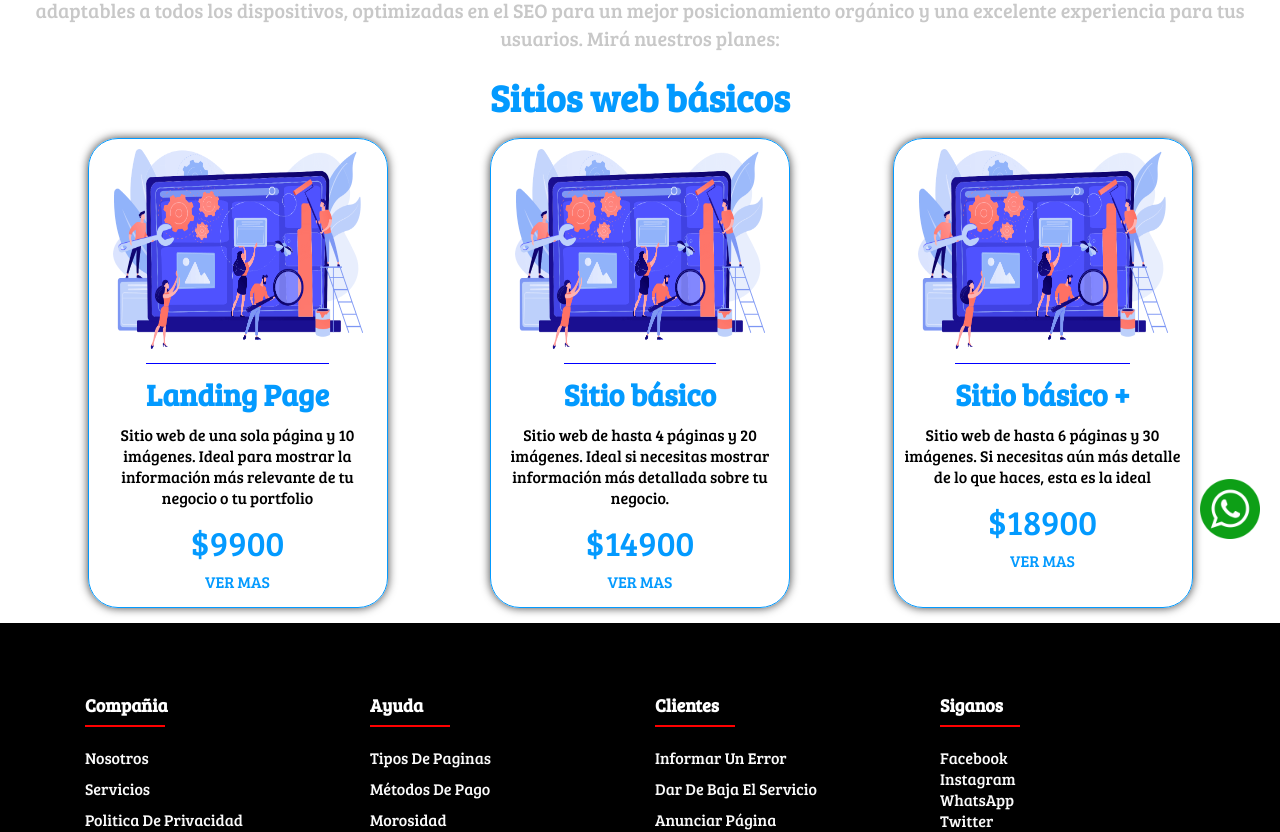
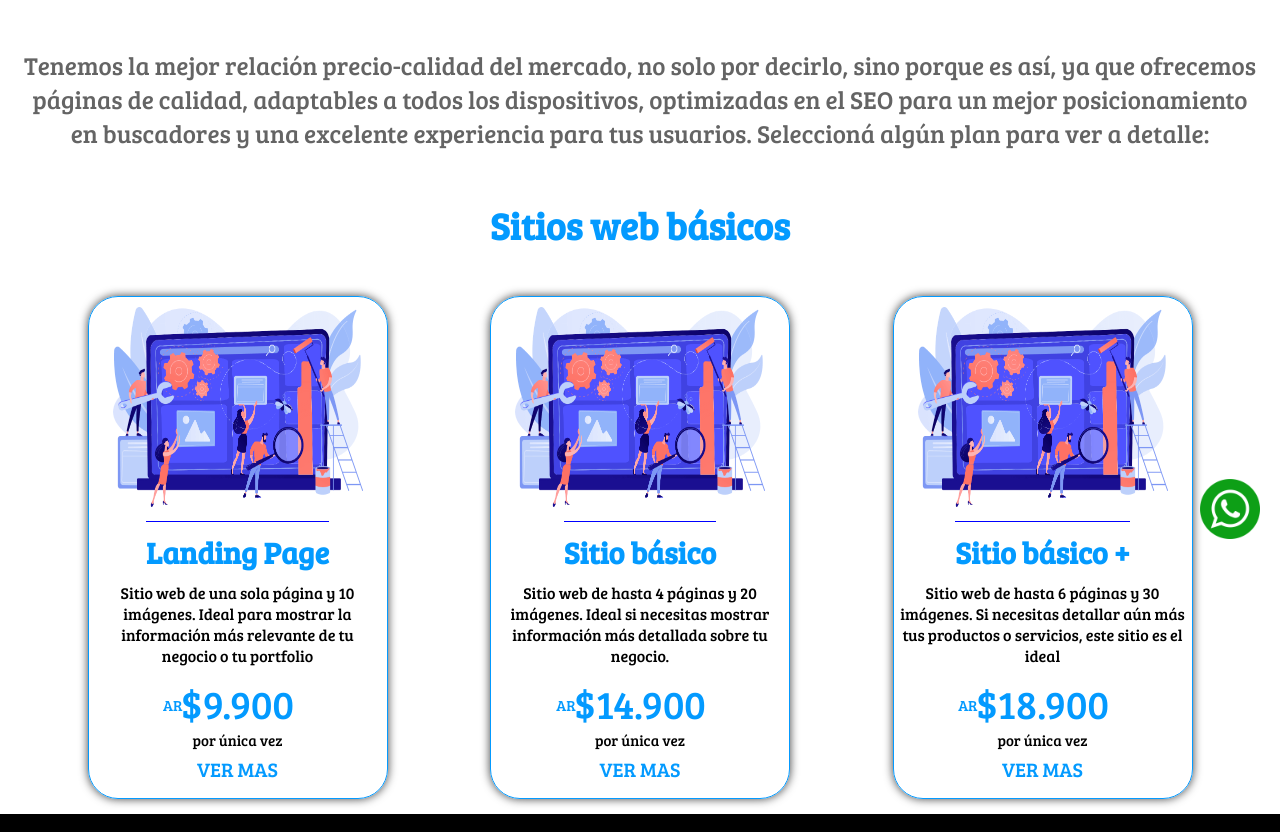
Before and after one commit to Davlop08/-creacion-pagina-web, a Next.js app: page /paginas in a window 1280 px wide. Shown: the part 237-1069 px from the top of the page. Built offline with nearby package versions, Linux system fonts and the light colour scheme.

Commit message:
se corrigió el error de Hydratation producido por agregar un Link dentro del ya existente, y se agregaron textos y mejoras de estilos

```diff
--- a/pages/paginas/index.jsx
+++ b/pages/paginas/index.jsx
@@ -16,7 +16,7 @@ export default function index() {
                         <h1 className={styles.entry_content_title}><strong>Páginas web en Argentina al mejor precio</strong></h1>
                         <p className={styles.entry_content_description}>Tenemos la mejor relación precio-calidad del mercado, no solo por decirlo, sino porque
                             es así, ya que ofrecemos páginas de calidad, adaptables a todos los dispositivos, optimizadas en
-                            el SEO para un mejor posicionamiento orgánico y una excelente experiencia para tus usuarios. Mirá nuestros planes:
+                            el SEO para un mejor posicionamiento en buscadores y una excelente experiencia para tus usuarios. Seleccioná algún plan para ver a detalle:
                         </p>
                     </div>
                 </section>
@@ -48,12 +48,12 @@ export default function index() {
                                         </div>
 
                                         <div className={styles.page_type_price}>
-                                            <span>$9900</span>
+                                            <span className={styles.aux_price}><span className={styles.aux_price_abreviation}>AR</span>$9.900</span>
+                                            <span className={styles.aux_price_info}>por única vez</span>
                                         </div>
 
-                                        <Link href="/paginas">
-                                            <a className={styles.pages_view_more}>VER MAS</a>
-                                        </Link>
+                                        <span className={styles.pages_view_more}>VER MAS</span>
+
                                     </div>
 
                                 </a>
@@ -81,12 +81,11 @@ export default function index() {
                                         </div>
 
                                         <div className={styles.page_type_price}>
-                                            <span>$14900</span>
+                                            <span className={styles.aux_price}><span className={styles.aux_price_abreviation}>AR</span>$14.900</span>
+                                            <span className={styles.aux_price_info}>por única vez</span>
                                         </div>
 
-                                        <Link href="/paginas">
-                                            <a className={styles.pages_view_more}>VER MAS</a>
-                                        </Link>
+                                        <span className={styles.pages_view_more}>VER MAS</span>
                                     </div>
 
                                 </a>
@@ -108,18 +107,18 @@ export default function index() {
                                         </div>
 
                                         <div className={styles.page_type_description}>
-                                            <p>Sitio web de hasta 6 páginas y 30 imágenes. Si necesitas aún más detalle de lo que haces, esta es la ideal
+                                            <p>Sitio web de hasta 6 páginas y 30 imágenes. Si necesitas detallar aún más tus productos o servicios,
+                                            este sitio es el ideal
 
                                             </p>
                                         </div>
 
                                         <div className={styles.page_type_price}>
-                                            <span>$18900</span>
+                                            <span className={styles.aux_price}><span className={styles.aux_price_abreviation}>AR</span>$18.900</span>
+                                            <span className={styles.aux_price_info}>por única vez</span>
                                         </div>
 
-                                        <Link href="/paginas">
-                                            <a className={styles.pages_view_more}>VER MAS</a>
-                                        </Link>
+                                        <span className={styles.pages_view_more}>VER MAS</span>
                                     </div>
 
                                 </a>
--- a/styles/pages.module.css
+++ b/styles/pages.module.css
@@ -19,12 +19,14 @@
     font-size: 3rem;
     color: var(--header_hover_color);
     font-weight: lighter;
-    padding-top: 20px;
+    margin-top: 50px;
+    margin-bottom: 50px;
+
 }
 
 .entry_content_description{
-    font-size: 20px;
-    color: rgb(200, 200, 200);
+    font-size: 25px;
+    color: var(--header_logo_color);
     padding-top: 20px;
 
 }
@@ -35,7 +37,7 @@
     }
 
     .entry_content_title{
-        font-size: 2rem;
+        font-size: 2.5rem;
     }
 }
 
@@ -50,9 +52,11 @@
     text-align: center;
     font-size: 2rem;
     color: var(--header_hover_color);
+    margin-bottom: 30px;
+    margin-top: 50px;
 }
 .basic_pages_content{
-    text-align: left;
+    text-align: center;
     display: flex;
     flex-wrap: wrap;
     max-width: 1300px;
@@ -72,8 +76,26 @@
 }
 
 .page_type_price{
-    font-size: 35px;
+    font-size: 40px;
     color: var(--header_hover_color);
+    display: flex;
+    flex-direction: column;
+}
+
+.aux_price_abreviation{
+    position: absolute;
+    font-size: 15px;
+    bottom: 15px;
+    left: -18px;
+}
+
+.aux_price{
+    position: relative;
+}
+
+.aux_price_info{
+    font-size: 15px;
+    color: black;
 }
 
 .pages_view_more{
@@ -86,6 +108,7 @@
     text-align: center;
     margin-bottom: 10px;
     transition: all .1s ease;
+    font-size: 20px;
 }
 
 .pages_view_more:hover{
@@ -107,8 +130,8 @@
     width: 300px;
     display: flex;
     flex-direction: column;
-    align-content: flex-start;
-    /* text-align: center; */
+    align-content: center;
+    text-align: center;
     margin: 15px;
 }
 
```
